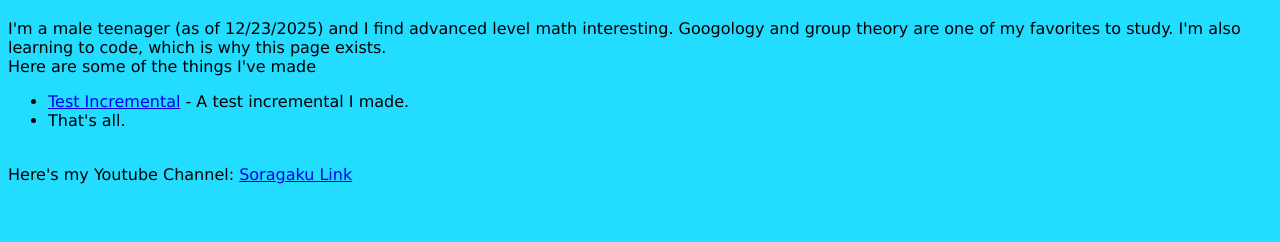
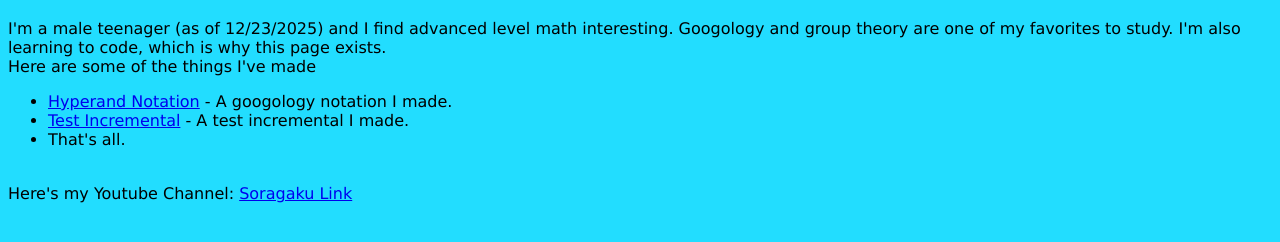
Before and after one commit to Soragaku-M/main-page, a plain HTML site: page index.html in a window 1280 px wide. Shown: the part 62-304 px from the top of the page. Drawn offline with Linux system fonts and the light colour scheme.

Commit message:
Add files via upload

```diff
--- a/index.html
+++ b/index.html
@@ -3,12 +3,14 @@
 <head>
 <title>Soragaku-Main Page</title>
 <link rel="stylesheet" href="main.css">
+<meta name="viewport" content="width=device-width, initial-scale=1.0">
 </head>
 <body>
 <h1>Welcome to Soragaku-M's page!</h1>
 <div>I'm a male teenager (as of 12/23/2025) and I find advanced level math interesting. Googology and group theory are one of my favorites to study. I'm also learning to code, which is why this page exists.</div>
 <div>Here are some of the things I've made</div>
 <ul>
+<li> <a href="https://soragaku-m.github.io/hyperand-notation/">Hyperand Notation</a> - A googology notation I made.</li>
 <li> <a href="https://soragaku-m.github.io/test-incremental/">Test Incremental</a> - A test incremental I made.</li>
 <li> That's all. </li>
 </ul>
```
